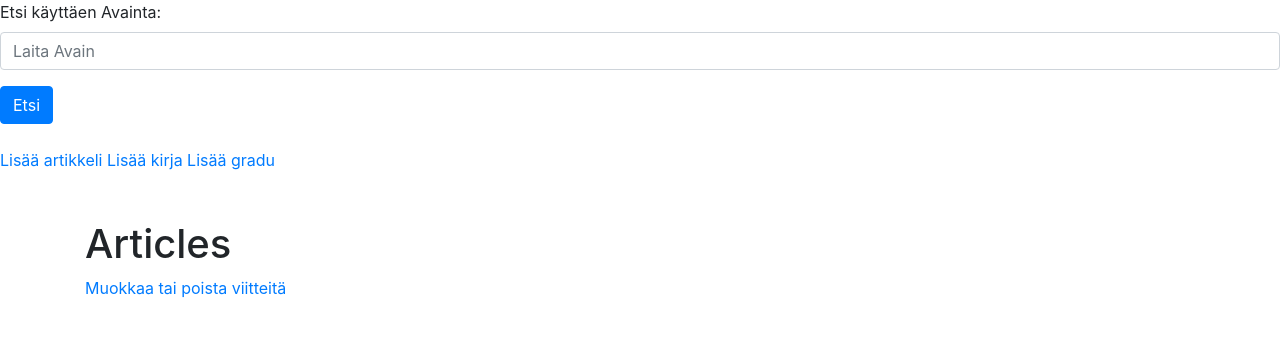
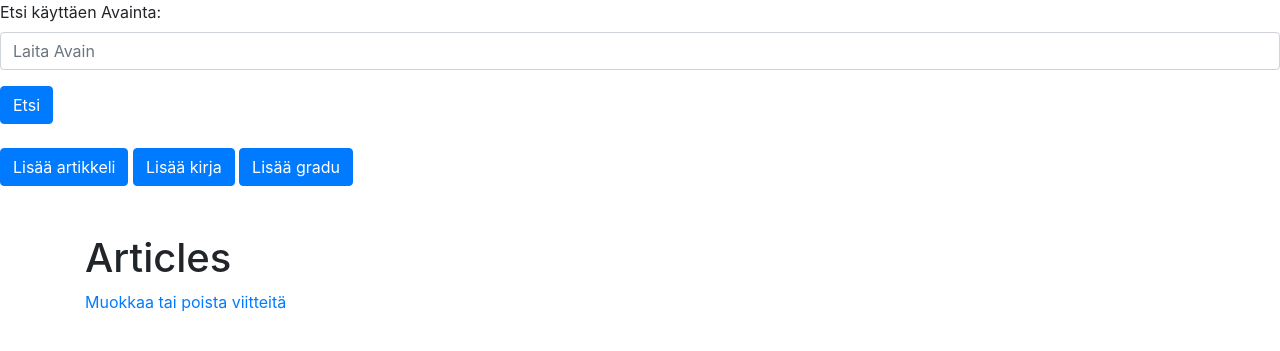
Before and after one commit to asvorg/ohtu-miniprojekti, a Flask app: a page that uses src/frontend/templates/result.html in a window 1280 px wide. Shown: the top 351 px of the page. Run offline with Flask 3, Linux system fonts and the light colour scheme; data that the repository does not hold is empty; some libraries are stand-ins or nearby versions.

Commit message:
eri viitteiden lisäys

```diff
--- a/src/frontend/templates/result.html
+++ b/src/frontend/templates/result.html
@@ -16,13 +16,11 @@
         <button type="submit" class="btn btn-primary">Etsi</button>
 </form>
 
-<a href="/lisaa_artikkeli">Lisää artikkeli</a>
+<button type="submit" class="btn btn-primary">Lisää artikkeli</button>
 
+<button type="submit" class="btn btn-primary">Lisää kirja</button>
 
-    <a href="/lisaa_kirja">Lisää kirja</a>
-
-
-    <a href="/lisaa_gradu">Lisää gradu</a>
+<button type="submit" class="btn btn-primary">Lisää gradu</button>
 
     {% if error_message %}
     <div class="alert alert-danger" role="alert">
```
